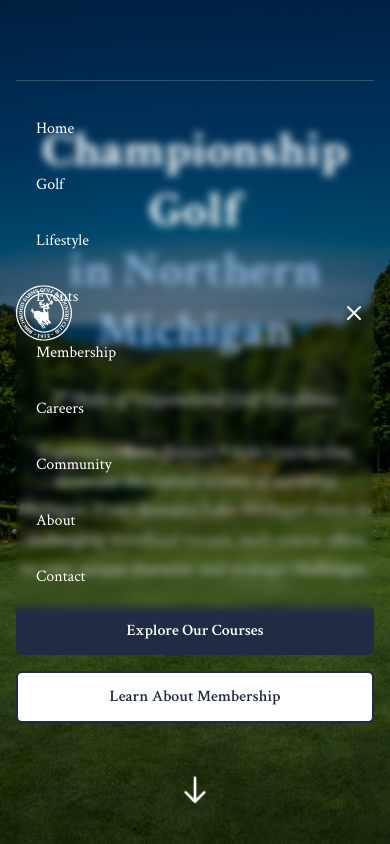
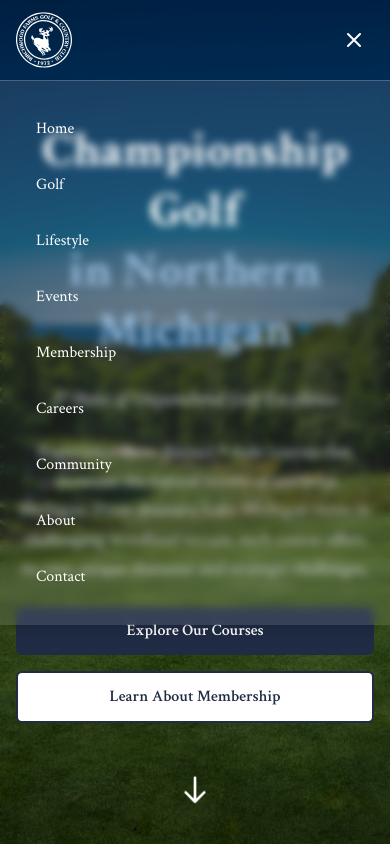
Before and after one commit to Avexel-Web-Design/HarborPoint, a React (Vite) app: page /golf in a window 390 px wide. Both pictures are taken after a click on the button 354 px from the left and 40 px from the top of the page. Shown: the top 844 px of the page. Built offline with nearby package versions, Linux system fonts and the light colour scheme.

Commit message:
mobile menu

```diff
--- a/src/components/layout/Header.tsx
+++ b/src/components/layout/Header.tsx
@@ -65,12 +65,10 @@ const Header = () => {
               ) : (
                 <path d="M4 6h16M4 12h16M4 18h16" />
               )}        </svg>
-      </button>
-
-      {/* Mobile Navigation */}
-      <div className="max-w-7xl mx-auto px-4 sm:px-6 lg:px-8">
-        {isMenuOpen && (
-          <div className="lg:hidden py-6 border-t border-white/20 backdrop-blur-sm">
+      </button>      {/* Mobile Navigation */}
+      {isMenuOpen && (
+        <div className="lg:hidden absolute top-20 left-0 right-0 backdrop-blur-sm bg-white/10 border-t border-white/20 shadow-lg z-40">
+          <div className="max-w-7xl mx-auto px-4 sm:px-6 lg:px-8 py-6">
             <nav className="flex flex-col space-y-2">
               {navigationItems.map((item) => (
                 <Link
@@ -84,8 +82,8 @@ const Header = () => {
               ))}
             </nav>
           </div>
-        )}
-      </div>
+        </div>
+      )}
     </header>
   )
 }
--- a/src/components/sections/golf/GolfOverview.tsx
+++ b/src/components/sections/golf/GolfOverview.tsx
@@ -65,12 +65,6 @@ const GolfOverview = () => {
                 className="w-full h-full object-cover"
               />
             </div>
-            <div className="absolute -bottom-4 -right-4 bg-primary-950 text-white p-6 rounded-xl shadow-lg">
-              <div className="text-center">
-                <div className="text-2xl font-bold font-serif">Perfect</div>
-                <div className="text-sm">for Any Skill Level</div>
-              </div>
-            </div>
           </div>
         </div>
       </div>
```
